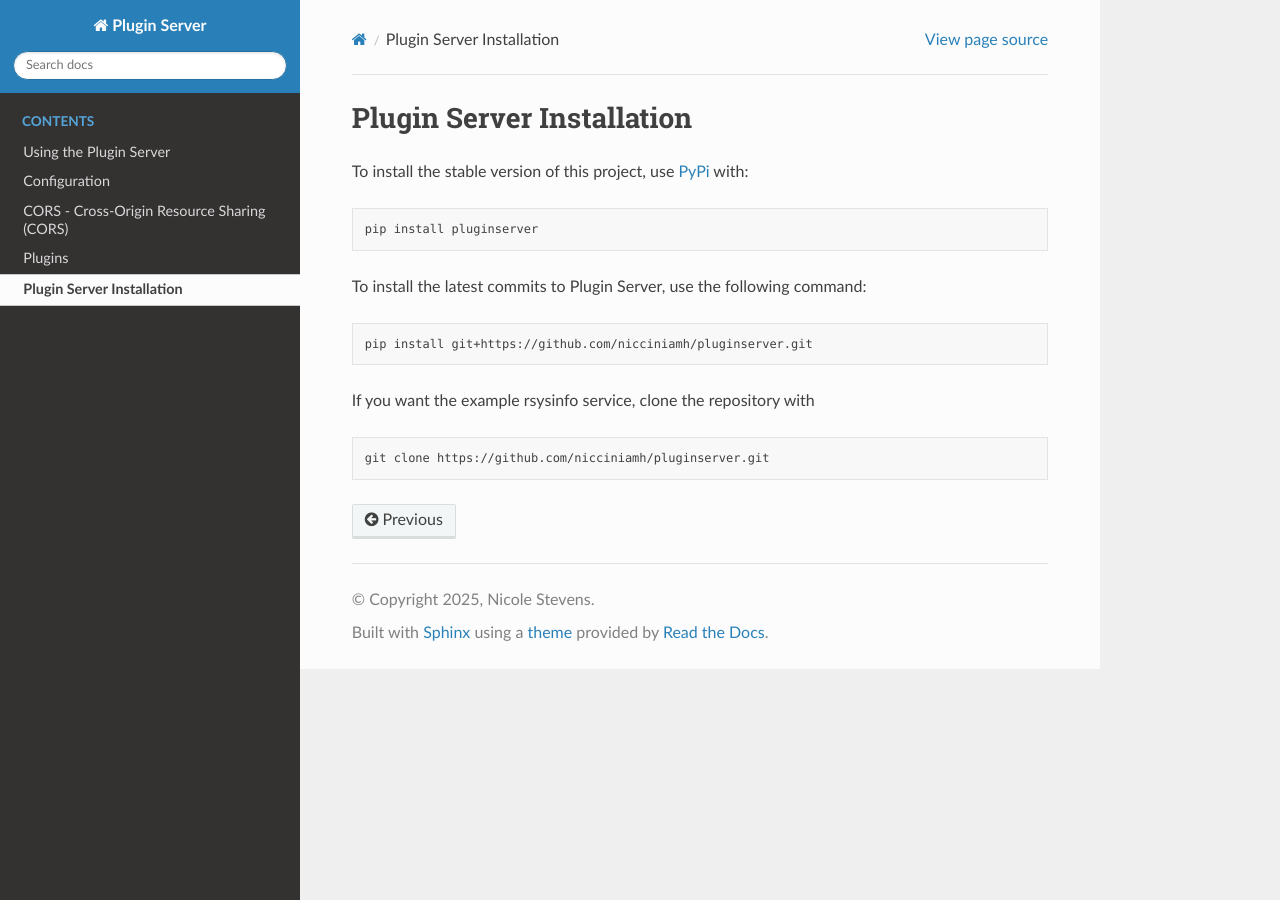
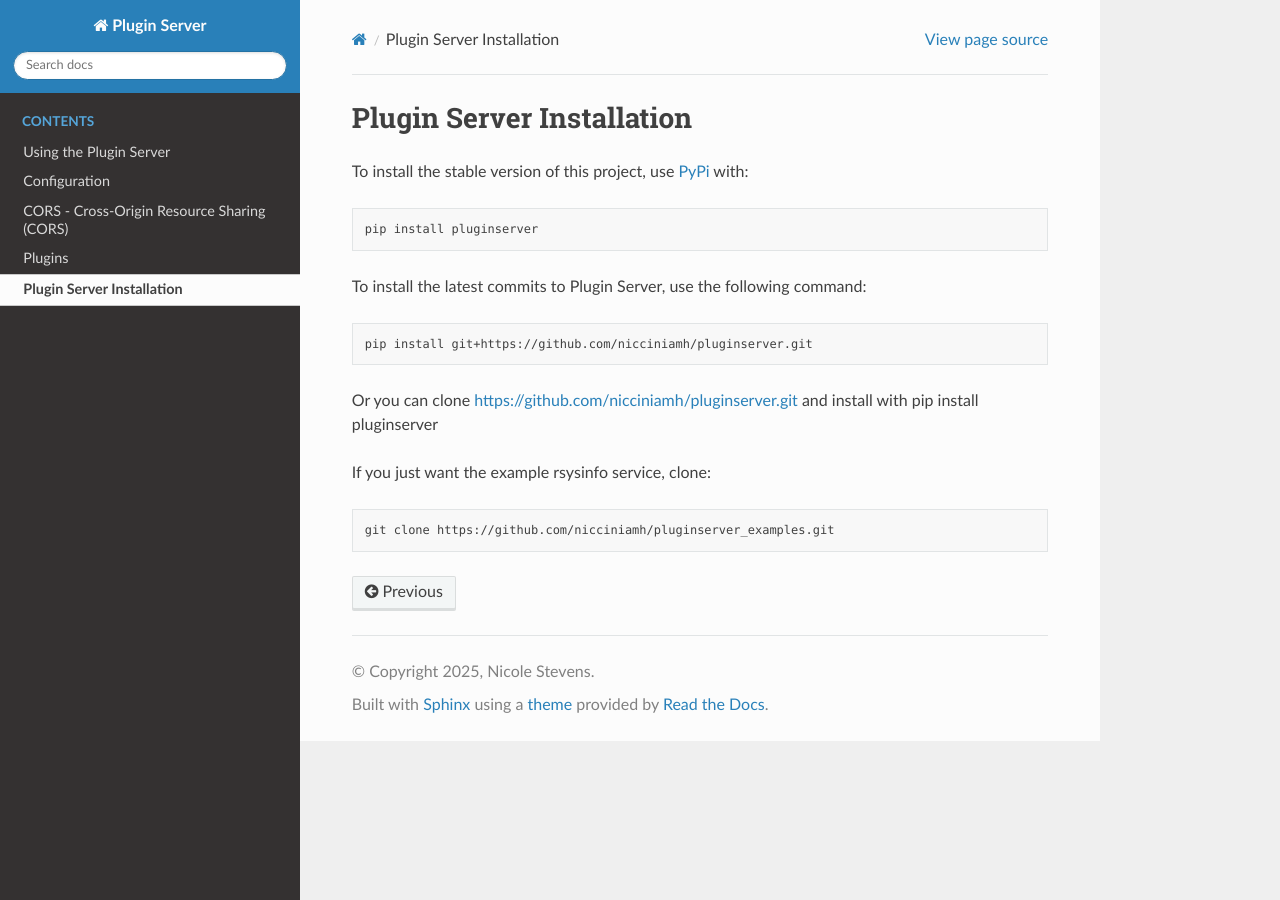
Before and after one commit to nicciniamh/pluginserver, a Sphinx documentation site: the page built from docs/Install.md, in a window 1280 px wide. Built offline with Sphinx 7.4.7 and the Read the Docs theme 3.1.0, drawn with Linux system fonts in a browser that asks for light colours.

Commit message:
Updated docs to reflect new examples repo

````diff
--- a/docs/Install.md
+++ b/docs/Install.md
@@ -12,8 +12,10 @@ To install the latest commits to Plugin Server, use the following command:
 pip install git+https://github.com/nicciniamh/pluginserver.git
 ```
 
-If you want the example rsysinfo service, clone the repository with
+Or you can clone [https://github.com/nicciniamh/pluginserver.git](https://github.com/nicciniamh/pluginserver.git) and install with pip install pluginserver
+
+If you just want the example rsysinfo service, clone:
 
 ```bash
-git clone https://github.com/nicciniamh/pluginserver.git
+git clone https://github.com/nicciniamh/pluginserver_examples.git
 ```
````
